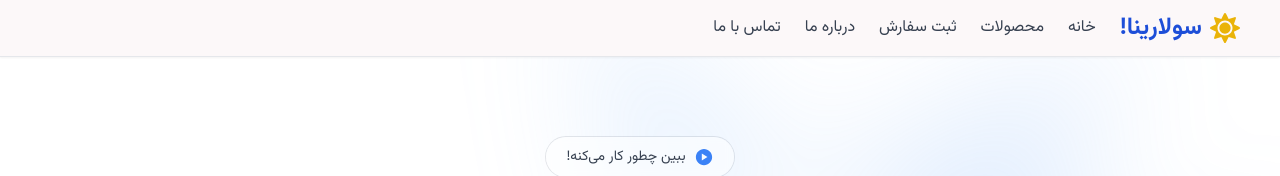
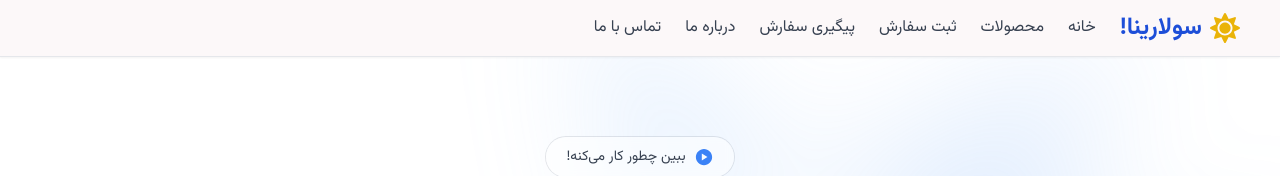
Before and after one commit to aliarabshahi/solarina_github, a Next.js app in the folder frontend/src/: page / in a window 1280 px wide. Shown: the top 176 px of the page. Built offline with nearby package versions, Linux system fonts and the light colour scheme.

Commit message:
adding order track to the nav bar

```diff
--- a/frontend/src/app/components/navbar/NavbarMenu.tsx
+++ b/frontend/src/app/components/navbar/NavbarMenu.tsx
@@ -4,6 +4,7 @@ const navbarLinks = [
   { label: "خانه", href: "/" },
   { label: "محصولات", href: "/products" },
   { label: "ثبت سفارش", href: "/order" },
+  { label: "پیگیری سفارش", href: "/order/track" },
   { label: "درباره ما", href: "/about" },
   { label: "تماس با ما", href: "/contact" },
 ];
```
